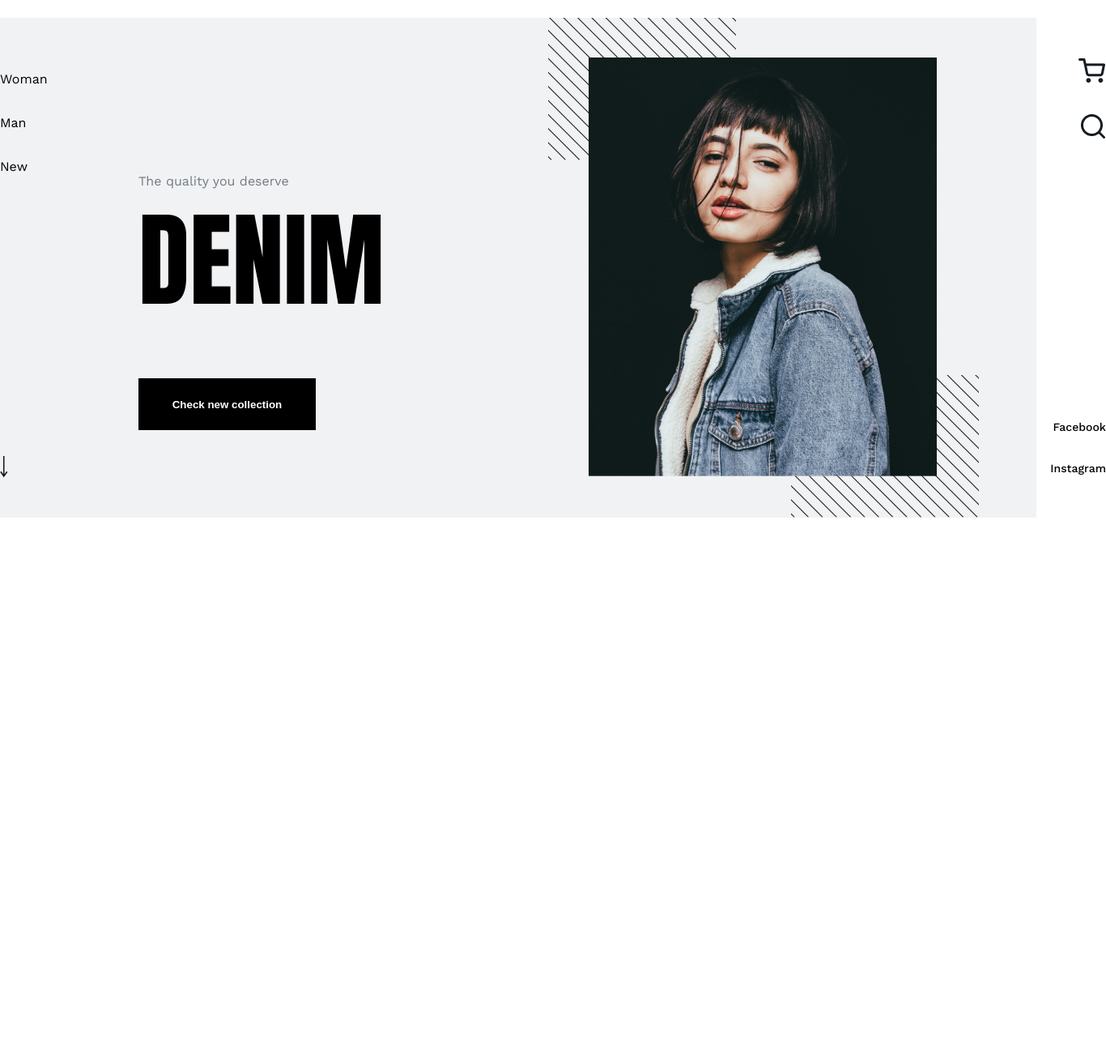
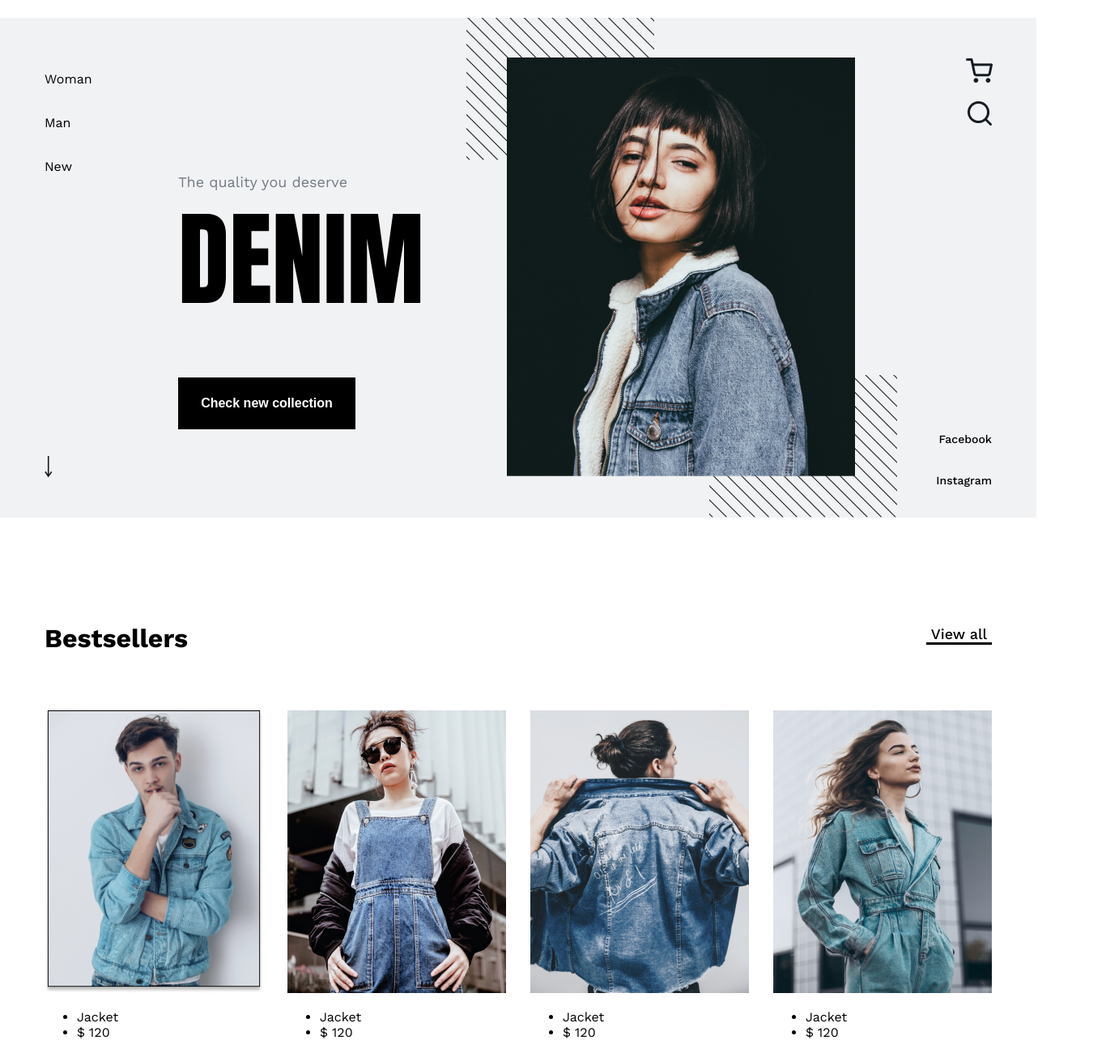
Before and after one commit to fxshxr/web-labs-ilytkin, a plain HTML site: page lab4/index.html in a window 1280 px wide. Shown: the part 56-1356 px from the top of the page at 81% size, 1366 px wide, since content can reach past the window. Before the commit the page ends 800 px from the top, so only its background shows below. Drawn offline with nearby package versions, Linux system fonts and the light colour scheme.

Commit message:
bestselers

```diff
--- a/lab4/index.html
+++ b/lab4/index.html
@@ -58,13 +58,53 @@
 					<a href=""><img src="img/search.png" alt=""></a>
 					<a href="">Facebook</a>
 					<a href="">Instagram</a>
-
 				</div>
 			</div>
 		</div>
-		<div class="menu121">
+		<main>
+			<div class="container3">
+				<div class="top">
+					<p>Bestsellers</p>
+					<a href="">&nbspView all&nbsp </a>
+				</div>
+				<div class="container2">
+					<div class="card">
+						<img src="img/2.png" alt="">
+						<ul>
+							<li>Jacket</li>
+							<li>$ 120</li>
+						</ul>
+					</div>
+					<div></div>
+					<div class="card">
+						<img src="img/4.png" alt="">
+						<ul>
+							<li>Jacket</li>
+							<li>$ 120</li>
+						</ul>
+					</div>
+					<div></div>
+					<div class="card">
+						<img src="img/1.png" alt="">
+						<ul>
+							<li>Jacket</li>
+							<li>$ 120</li>
+						</ul>
+					</div>
+					<div></div>
+					<div class="card">
+						<img src="img/3.png" alt="">
+						<ul>
+							<li>Jacket</li>
+							<li>$ 120</li>
+						</ul>
+					</div>
 
-		</div>
+
+				</div>
+
+			</div>
+		</main>
 	</header>
 
 </body>
--- a/lab4/styles.css
+++ b/lab4/styles.css
@@ -10,9 +10,9 @@ body{
 }
 .container{
 	display: grid;
-	grid-template-columns: 60px 617px auto 118px;
+	grid-template-columns: 60px 511px auto 117px;
 	margin: 0 auto;
-	width: 1366px;
+	width: 1170px;
 }
 .logo{
 	text-align: center;
@@ -56,10 +56,11 @@ body{
 }
 
 .midmenu{
-	padding-left: 111px;
+	padding-left: 105px;
 	grid-column-start: 2;
 }
 .fp{
+	font-size: 18px;
 	color: #727A82;
 	margin-top: 192px;
 }
@@ -67,12 +68,13 @@ body{
 	font-family: 'Anton';
 	font-size: 128px;
 	text-transform: uppercase;
-	margin-top: -25px;
+	margin-top: -30px;
 	margin-bottom: 50px;
 
 }
 .btn{
-	padding: 24px 27px 24px 27px;
+	font-size: 16px;
+
 	width: 219px;
 	height: 64px;
 	background-color: black;
@@ -82,6 +84,7 @@ body{
 	margin-bottom: 169px;
 }
 .photos{
+	margin-left: -50px;
 
 }
 
@@ -110,19 +113,25 @@ body{
 	font-weight: 500;
 }
 .rightmenu{
+
 	display: flex;
 	flex-direction: column;
 	align-items: flex-end
 }
 .rightmenu a:first-child{
+	width: 20px;
+	height: 18px;
 	margin-top: 50px;
 }
 .rightmenu a:nth-child(2){
+	width: 18px;
+	height: 18px;
 	margin-top: 35px;
 
 }
 .rightmenu a:nth-child(3){
-	margin-top: 343px;
+
+	margin-top:391px;
 	font-size: 14px;
 }
 
@@ -131,3 +140,49 @@ body{
 	font-size: 14px;
 	margin-bottom: 50
 }
+.rightmenu a img{
+margin-left: -12px;
+
+}
+main{
+	margin-top: 130px;
+}
+
+.container2{
+	display: grid;
+	grid-template-columns: 270px 30px 270px 30px 270px 30px 270px;
+	margin: 0 auto;
+	width: 1170px;
+}
+.container3{
+	margin: 0 auto;
+	width: 1170px;
+}
+
+main p{
+	margin: 0;
+	font-size: 32px;
+	font-weight: bold;
+}
+main a{
+margin-top: -35px;
+	float: right;
+}
+.top{
+	margin-bottom: 70px;
+}
+.top a{
+	text-decoration: none;
+	color: black;
+	font-weight: 500;
+	font-size: 18px;
+	border-bottom: 3px solid black;
+
+
+}
+
+.card img{
+
+	width: 270px;
+	height: 349px;
+}
```
Also changed, not shown: lab4/img/1.png (added), lab4/img/2.png (added), lab4/img/3.png (added), lab4/img/4.png (added).
